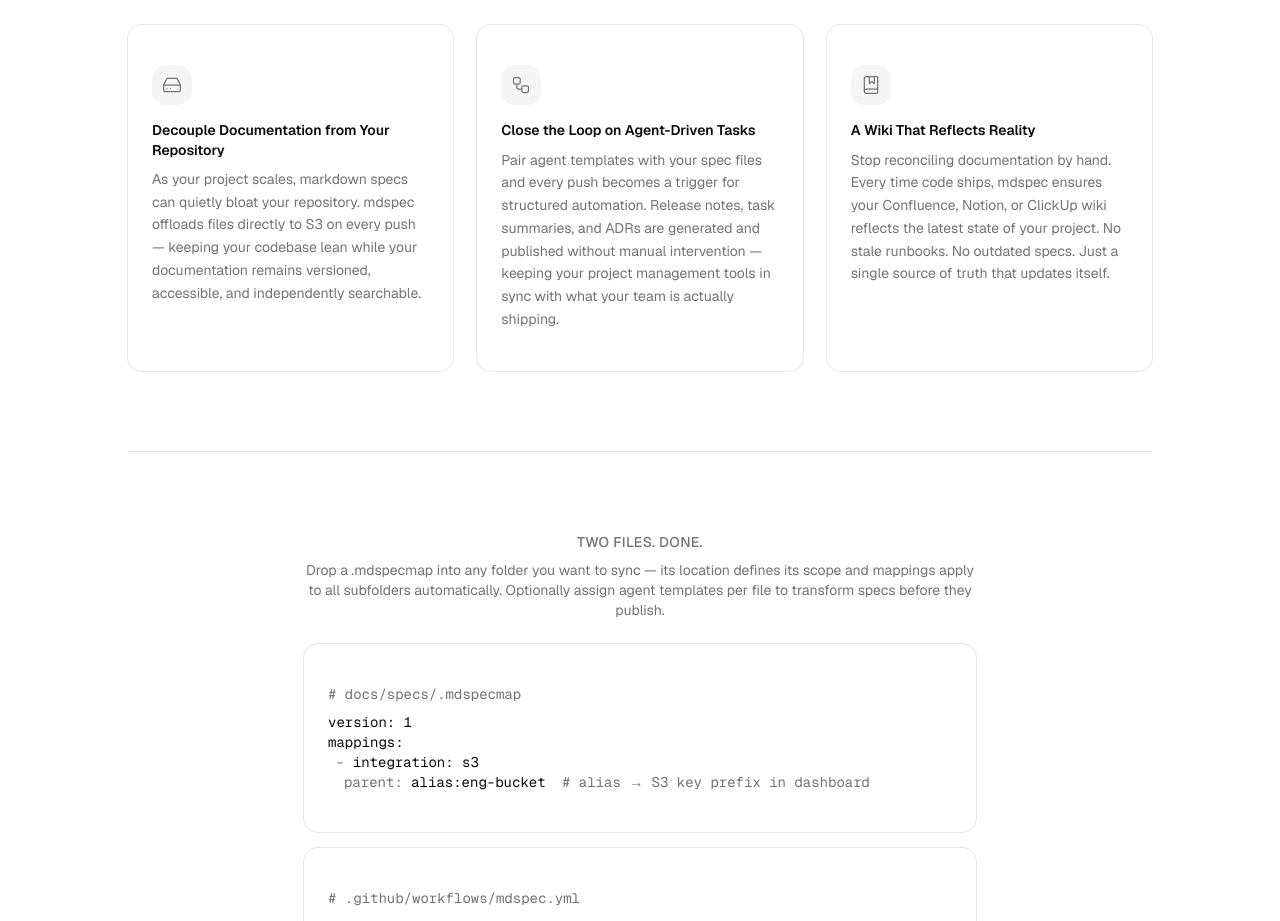
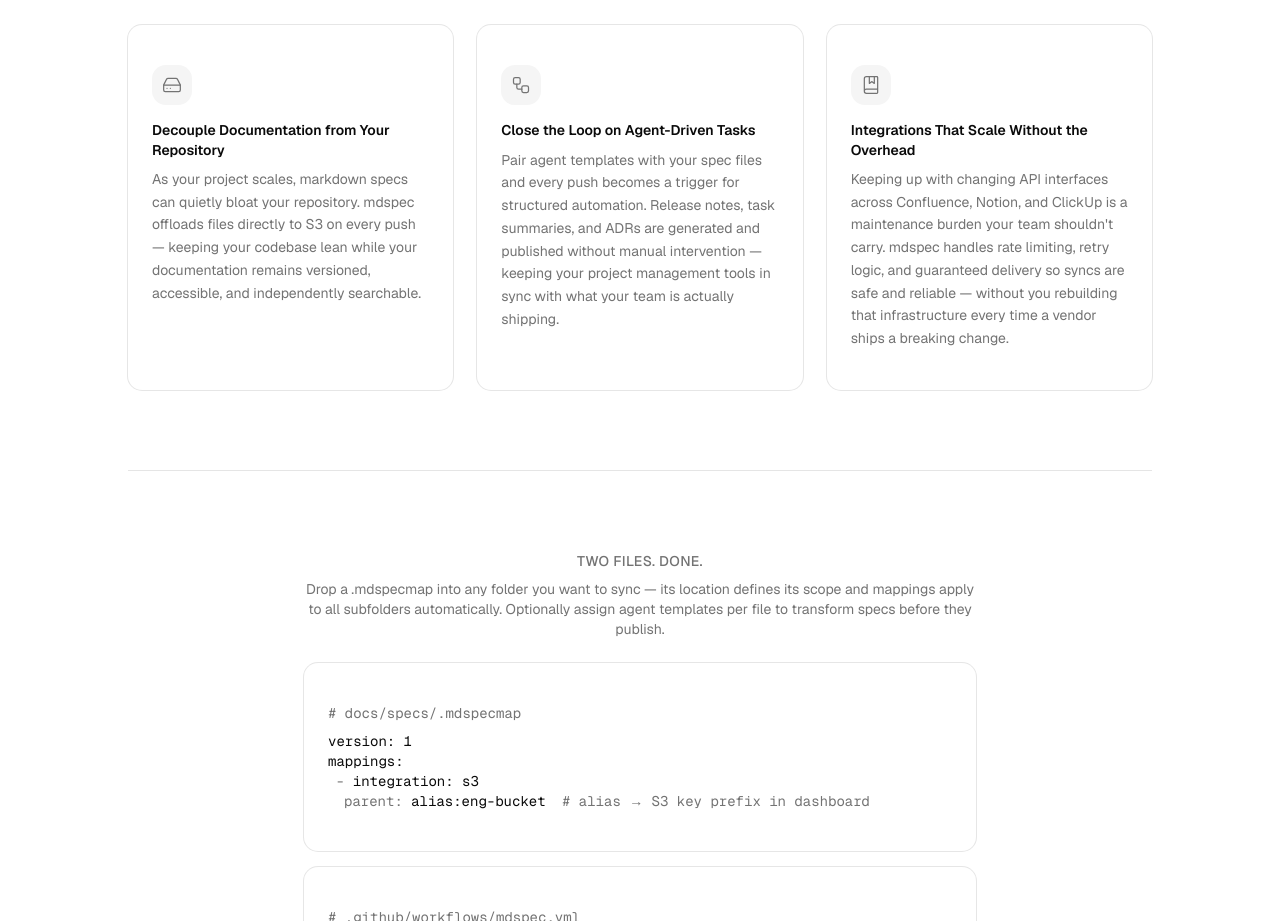
Before and after one commit to mohzameer/mdspecr2, a Next.js app in the folder apps/web/: page / in a window 1280 px wide. Shown: the part 1320-2241 px from the top of the page. Built offline with nearby package versions, Linux system fonts and the light colour scheme; no server answers.

Commit message:
update the tile

```diff
--- a/apps/web/app/page.tsx
+++ b/apps/web/app/page.tsx
@@ -122,8 +122,8 @@ export default async function LandingPage() {
             />
             <WhyCard
               icon={BookMarked}
-              title="A Wiki That Reflects Reality"
-              description="Stop reconciling documentation by hand. Every time code ships, mdspec ensures your Confluence, Notion, or ClickUp wiki reflects the latest state of your project. No stale runbooks. No outdated specs. Just a single source of truth that updates itself."
+              title="Integrations That Scale Without the Overhead"
+              description="Keeping up with changing API interfaces across Confluence, Notion, and ClickUp is a maintenance burden your team shouldn't carry. mdspec handles rate limiting, retry logic, and guaranteed delivery so syncs are safe and reliable — without you rebuilding that infrastructure every time a vendor ships a breaking change."
             />
           </div>
         </div>
```
